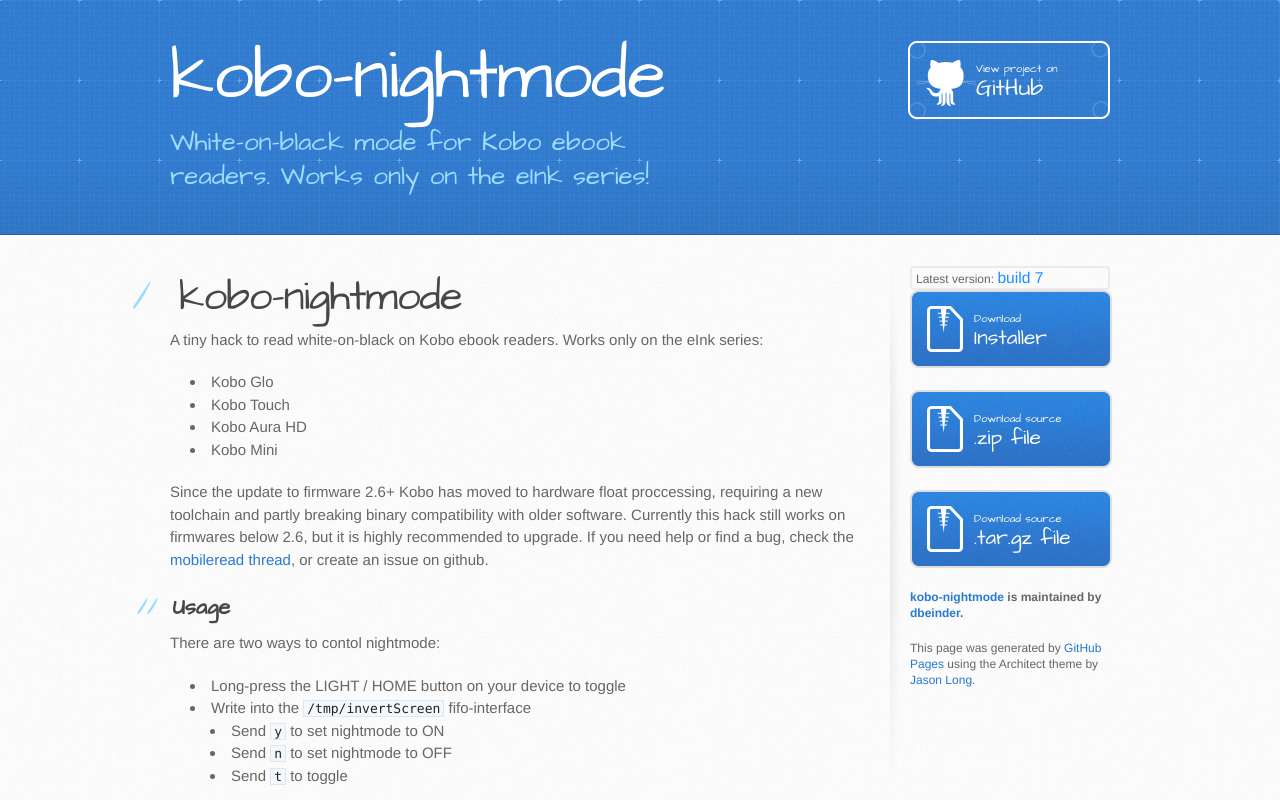
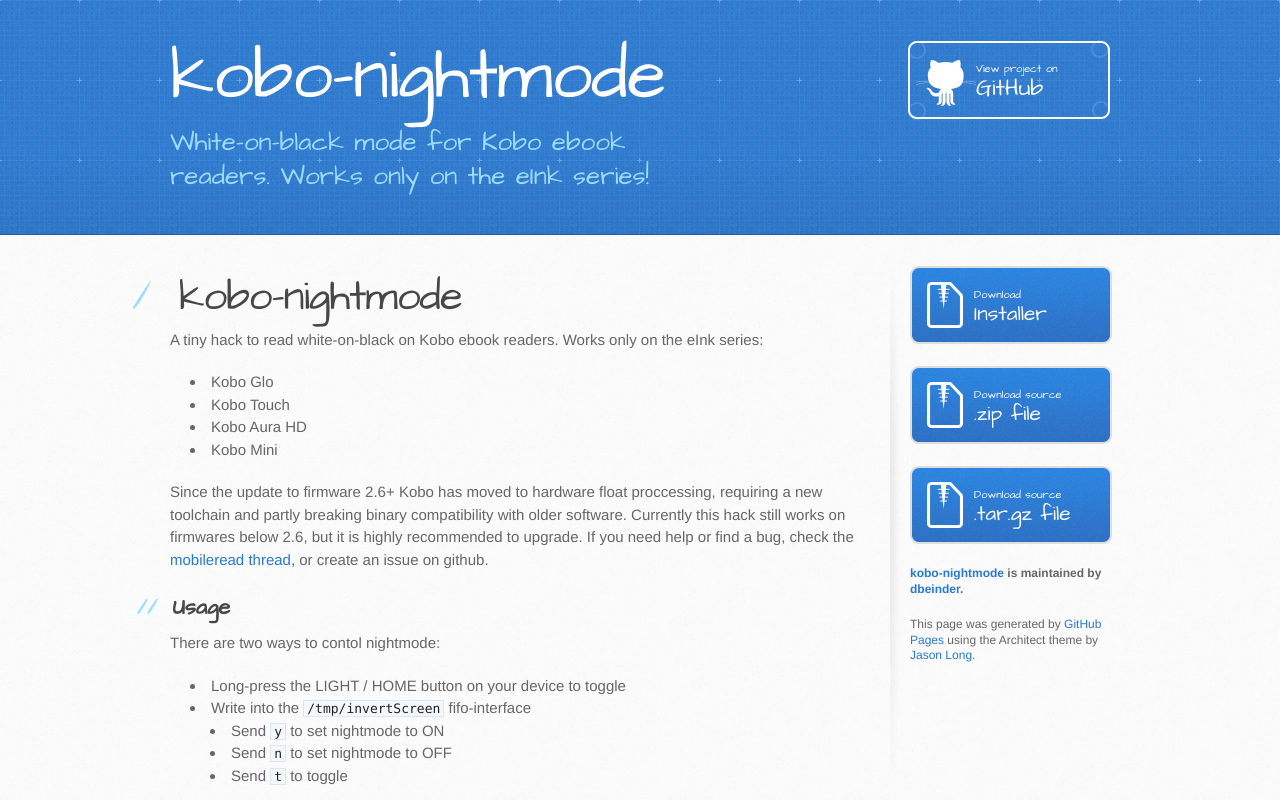
Before and after one commit to dbeinder/kobo-nightmode, a plain HTML site: page index.html in a window 1280 px wide. Shown: the top 800 px of the page. Drawn offline with Linux system fonts and the light colour scheme.

Commit message:
Update index.html

```diff
--- a/index.html
+++ b/index.html
@@ -113,7 +113,6 @@ Therefore <code>/etc/init.d/rcS</code> has to be modified to start <code>nickel<
         </section>
 
         <aside id="sidebar">
-          <h2 class="version">Latest version: <span>build 7</span></h2>
           <a href="https://github.com/dbeinder/kobo-nightmode/raw/master/kobo-nightmode_build7.zip" class="button sprite">
               <small>Download</small> Installer
           </a>
```
